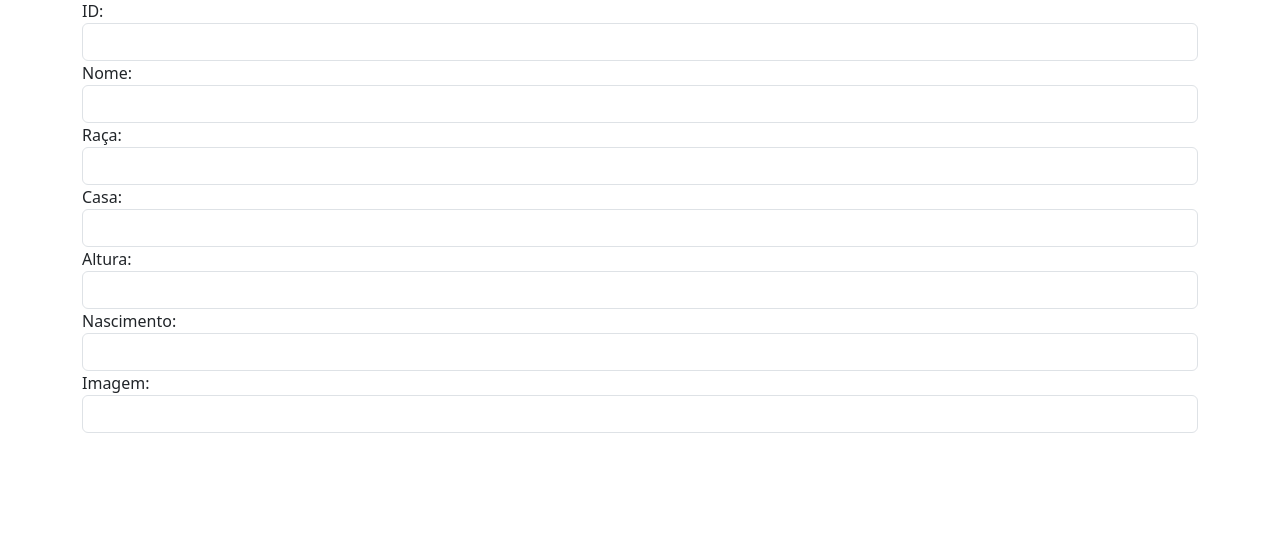
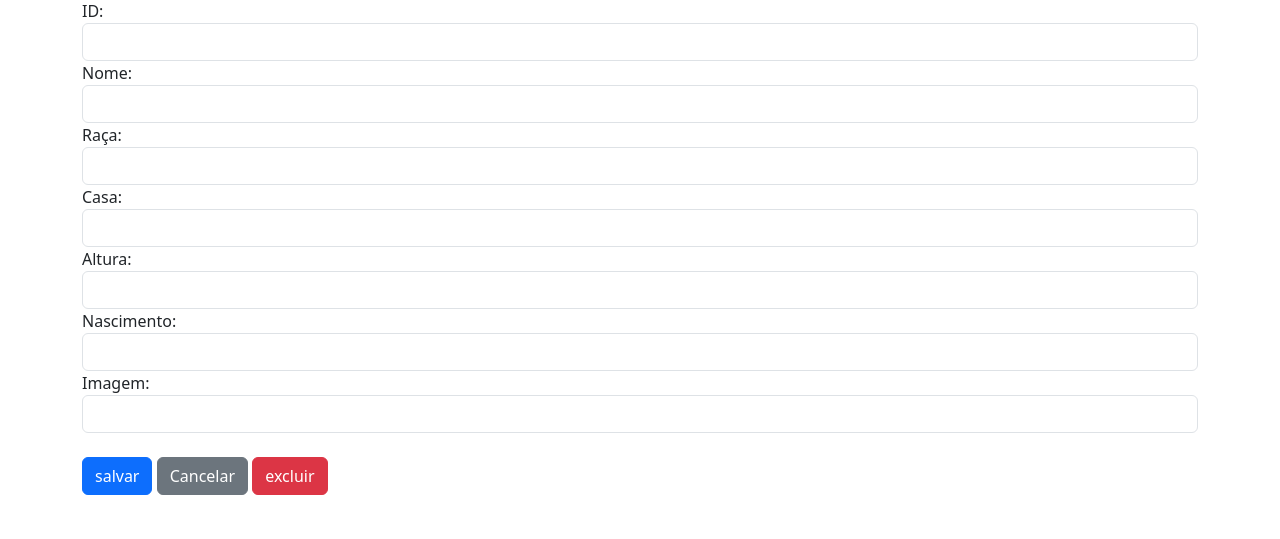
Before and after one commit to hettore/back-end-koru, a Flask app: template aula04/templates/cadastro.html in a window 1280 px wide. Shown: the part 113-652 px from the top of the page. Run offline with Flask 3, Linux system fonts and the light colour scheme; the template is opened without the code that fills it, so the values that code supplies are empty; some libraries are stand-ins or nearby versions.

Commit message:
Adicionando botões no cadastro de personagem

```diff
--- a/aula04/templates/cadastro.html
+++ b/aula04/templates/cadastro.html
@@ -38,5 +38,10 @@
             <input type="text" class="form-control" id="imagem" name="imagem" value="{{ imagem }}" required>
             <img src="{{ imagem }}" style="max-width: 200px; max-height: 200px;">
         </div>
+
+        <input type="submit" class="btn btn-primary" name="salvar" value="salvar">
+        <a href="#" class="btn btn-secondary">Cancelar</a>
+
+        <input type="submit" class="btn btn-danger" name="excluir" value="excluir">
     </form>
     {% endblock %}
```
